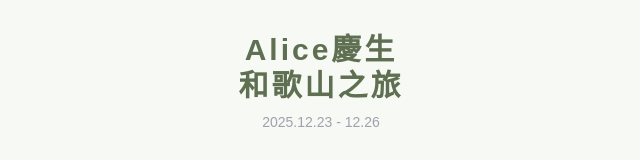
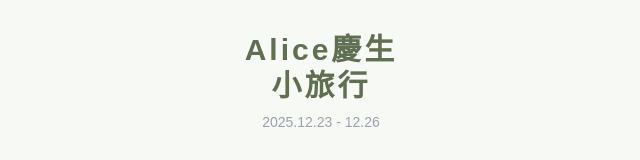
Before and after one commit to Diane1ee/AliceBirthday, a plain HTML site: page index.html in a window 1280 px wide. Shown: the top 160 px of the page, without its empty margins (319-959 px from the left). Drawn offline with nearby package versions, Linux system fonts and the light colour scheme; a script that the page names is missing; a web font is replaced by a local one.

Commit message:
Update index.html

```diff
--- a/index.html
+++ b/index.html
@@ -38,7 +38,7 @@
 <body class="pb-20" x-data="{ showAbout: false, showVJ: false, showImageModal: false, selectedImageSrc: '', selectedImageTitle: '' }">
 
     <header class="text-center py-8 px-4 bg-[#F7F9F4]">
-        <h1 class="text-3xl font-bold tracking-widest text-[#5F6F52] mb-2">Alice慶生<br>和歌山之旅</h1>
+        <h1 class="text-3xl font-bold tracking-widest text-[#5F6F52] mb-2">Alice慶生<br>小旅行</h1>
         <p class="text-gray-400 text-sm">2025.12.23 - 12.26</p>
     </header>
 
```
